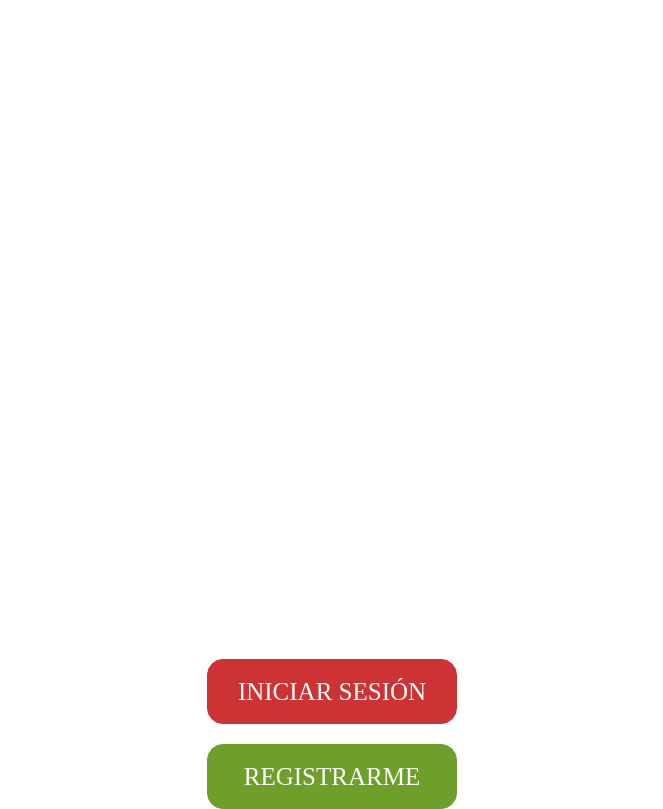
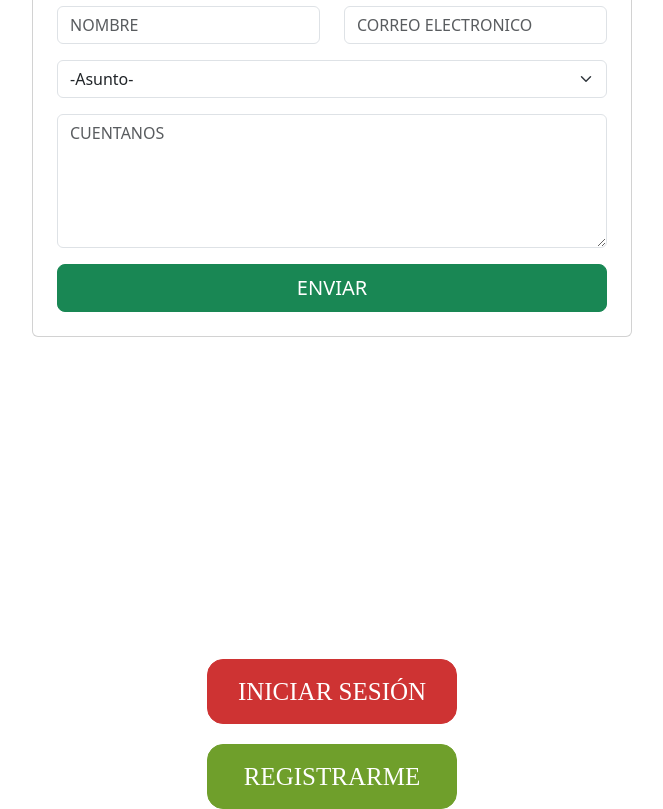
Before and after one commit to Mexazon/Mexaz-n, a website: page frontend/index.html in a window 1280 px wide. Shown: the part 81-890 px from the top of the page, without its empty margins (308-971 px from the left). Drawn offline with nearby package versions, Linux system fonts and the light colour scheme; a web font is replaced by a local one.

Commit message:
se agrego la tarjeta de contacto

```diff
--- a/frontend/index.html
+++ b/frontend/index.html
@@ -12,8 +12,10 @@
 
     <!-- Bootstrap + colores/tipos compilados desde custom.scss -->
     <link rel="stylesheet" href="../dist/custom.css">
+
     <!-- Estilos extra -->
     <link rel="stylesheet" href="css/styles.css" />
+    <link rel="stylesheet" href="css/boton.css">
 </head>
 <body>
     <div class="container">
@@ -200,5 +202,41 @@
     <script src="../node_modules/bootstrap/dist/js/bootstrap.bundle.min.js"></script>
     <script src="js/register-wizard.js"></script>
 
+
+    <!-- Parte del contacto -->
+<div id="forms">
+    <section>
+    <div id="Contacto" class="card p-4 mx-auto" style="max-width: 600px;">
+        <h2 class="text-center mb-4">CONTACTANOS</h2>
+        <form id="contactForm"> <div class="row mb-3">
+                <div class="col-md-6">
+                    <input type="text" class="form-control" id="nombre" placeholder="NOMBRE" required>
+                </div>
+                <div class="col-md-6">
+                    <input type="email" class="form-control" id="correo" placeholder="CORREO ELECTRONICO" required>
+                </div>
+            </div>
+            <div class="mb-3">
+                <select class="form-select" aria-label="Default select example">
+                    <option selected>-Asunto-</option>
+                    <option value="1">Patrocinio</option>
+                    <option value="2">Colaboracion</option>
+                    <option value="3">Sugerencia</option>
+                    <option value="4">Reporte de error</option>
+                    <option value="5">Otro</option>
+                </select>
+            </div>
+            <div class="mb-3">
+                <textarea class="form-control" id="mensaje" rows="5" placeholder="CUENTANOS" required></textarea>
+            </div>
+            <div class="d-grid gap-2">
+                <button type="submit" class="btn btn-success btn-lg">ENVIAR</button>
+            </div>
+        </form>
+        <div id="statusMessage" style="display: none;"></div>
+    </div>
+    </section>
+</div>
+<script src="js/formulario.js"></script>
 </body>
 </html>
```
